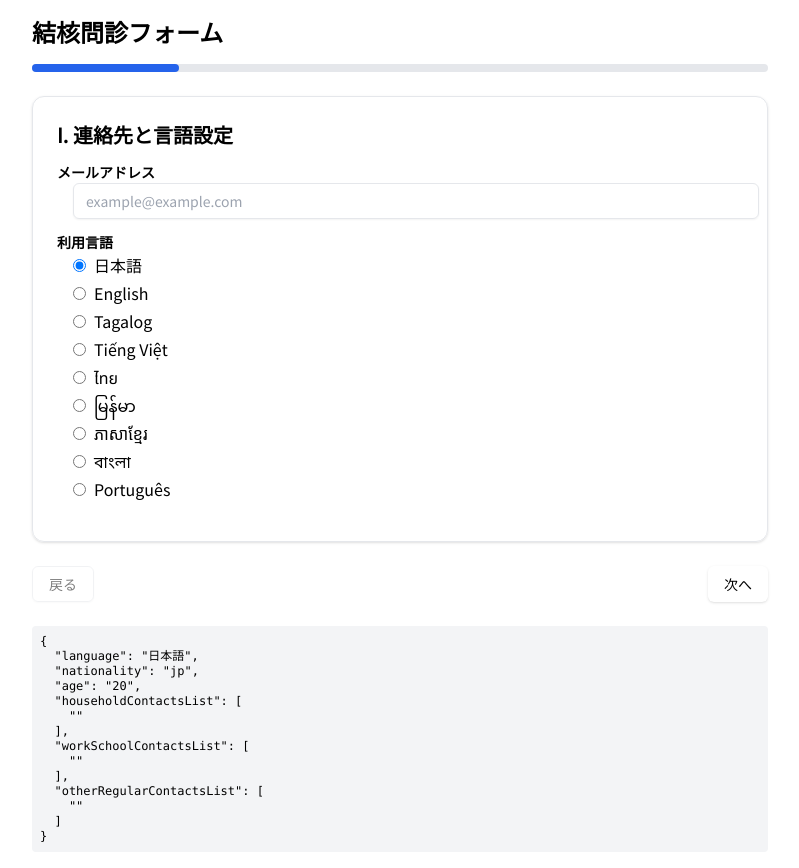
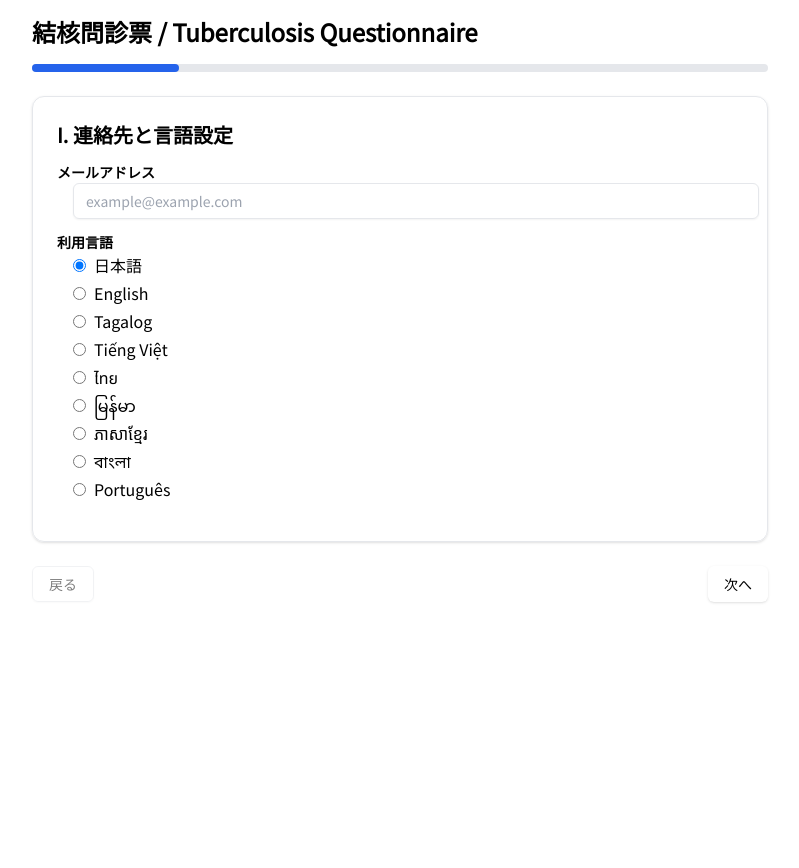
Before and after one commit to taost6/tb-questionnaire, a React (Vite) app: page / in a window 1280 px wide. Shown: the whole page, without its empty margins (240-1039 px from the left). After the commit the page ends 800 px from the top, so only its background shows below. Built offline with nearby package versions, Linux system fonts and the light colour scheme.

Commit message:
ページ遷移時の挙動、データ提出時の挙動を修正

```diff
--- a/src/TbQuestionnaireWizard.jsx
+++ b/src/TbQuestionnaireWizard.jsx
@@ -1184,12 +1184,27 @@ export default function TbQuestionnaireWizard() {
     workSchoolContactsList: [""],
     otherRegularContactsList: [""],
   });
+  const [showData, setShowData] = useState(false);
+
+  const handleNext = () => {
+  // setPage(p => p + 1);
+    window.scrollTo(0, 0);
+    setStep(s=>Math.min(s+1,sections.length-1))
+  };
+
+  const handleSubmit = () => {
+    // 送信処理
+    console.log("送信データ",formData);
+    document.getElementById('formData').style.display = 'block';
+    setShowData(true);
+  };
+
   const cur = sections[step];
   const progress = ((step + 1) / sections.length) * 100;
 
   return (
     <div className="max-w-3xl mx-auto p-4">
-      <h1 className="text-2xl font-bold mb-4">結核問診フォーム</h1>
+      <h1 className="text-2xl font-bold mb-4">結核問診票 / Tuberculosis Questionnaire</h1>
       <div className="w-full bg-gray-200 rounded-full h-2 mb-6">
         <div className="bg-blue-600 h-2 rounded-full" style={{ width: `${progress}%` }} />
       </div>
@@ -1213,11 +1228,12 @@ export default function TbQuestionnaireWizard() {
       <div className="flex justify-between mt-6">
         <Button variant="outline" onClick={() => setStep(s => Math.max(s - 1, 0))} disabled={step===0}>戻る</Button>
         {step<sections.length-1?
-          <Button onClick={()=>setStep(s=>Math.min(s+1,sections.length-1))}>次へ</Button>
-          :<Button onClick={()=>console.log("送信データ",formData)}>送信 (console)</Button>
+          <Button onClick={handleNext}>次へ</Button>
+          :<Button onClick={handleSubmit}>提出</Button>
         }
       </div>
-      <pre className="mt-6 text-xs bg-gray-100 p-2 rounded leading-tight overflow-x-auto"><code>{JSON.stringify(formData,null,2)}</code></pre>
+      <pre className="mt-6 text-xs bg-gray-100 p-2 rounded leading-tight overflow-x-auto" id="formData"
+        style={{ display: 'none', background: '#f7f7f7', padding: '1em' }}><code>{JSON.stringify(formData,null,2)}</code></pre>
     </div>
   );
 }
```
